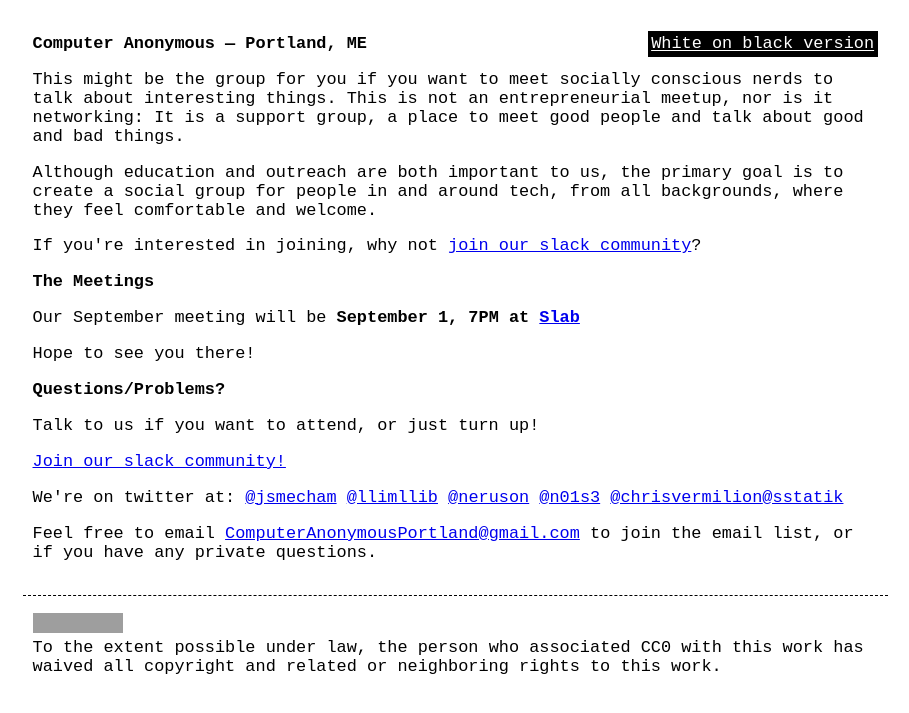
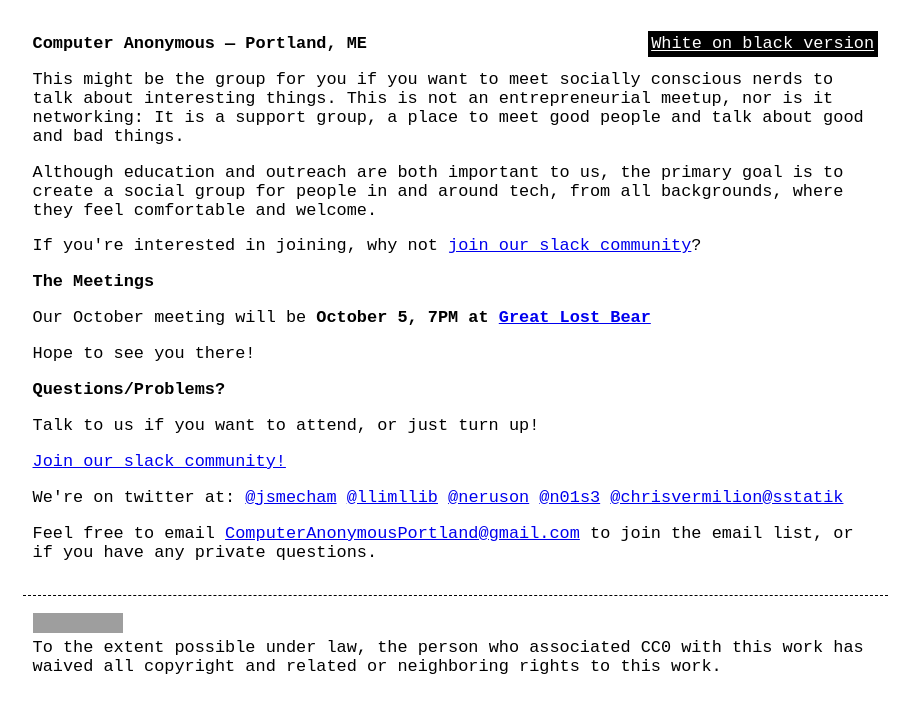
Before and after one commit to computeranonymous/computer, a Jekyll site: the page built from us_portland.html, in a window 1280 px wide. Shown: the top 713 px of the page, without its empty margins (185-1094 px from the left). Built offline with Jekyll 4.4.1, drawn with Linux system fonts in a browser that asks for light colours; grey boxes are pictures that could not be loaded.

Commit message:
update us_portland

```diff
--- a/us_portland.html
+++ b/us_portland.html
@@ -12,7 +12,7 @@ title: Computer Anonymous - Portland
 
 <h3>The Meetings</h3>
 
-<p>Our September meeting will be <b>September 1, 7PM at <a href="http://www.slabportland.com/">Slab</a></b></p>
+<p>Our October meeting will be <b>October 5, 7PM at <a href="http://www.greatlostbear.com/">Great Lost Bear</a></b></p>
 
 <p>Hope to see you there!
 
```
